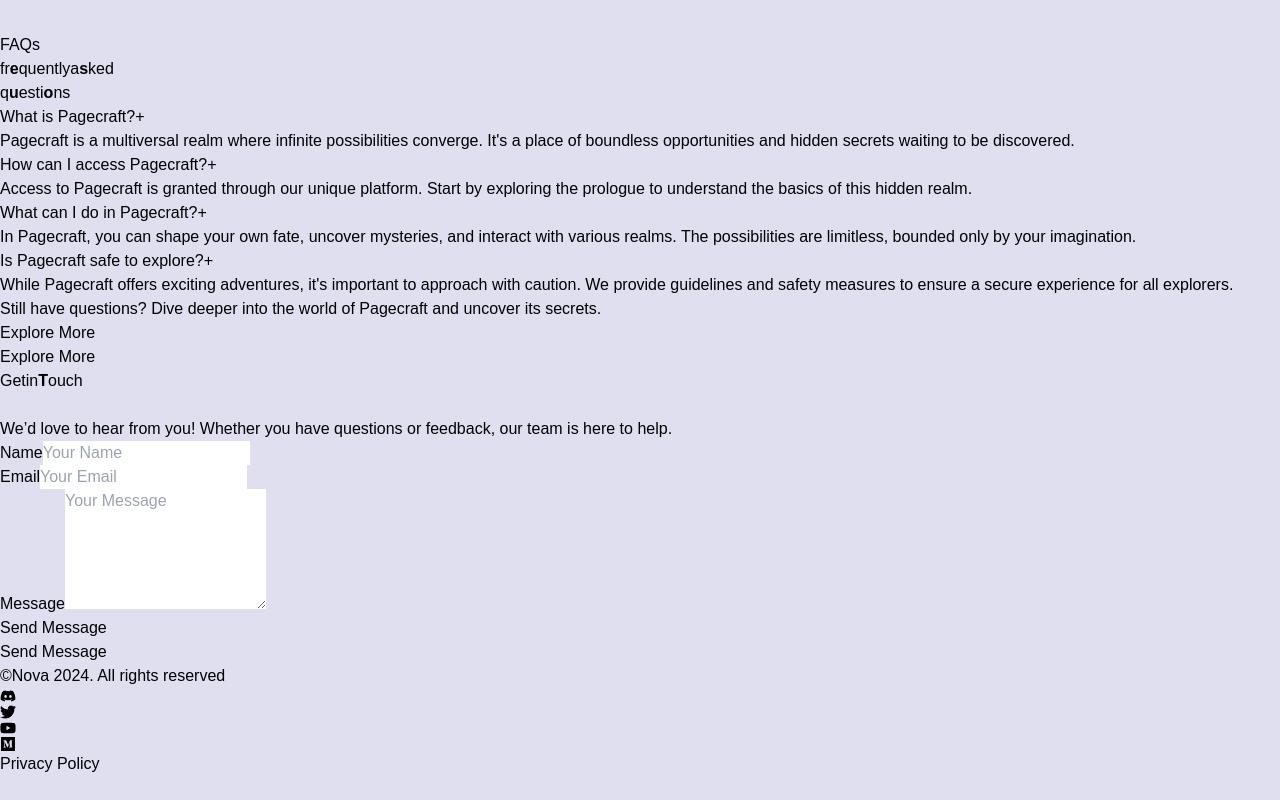
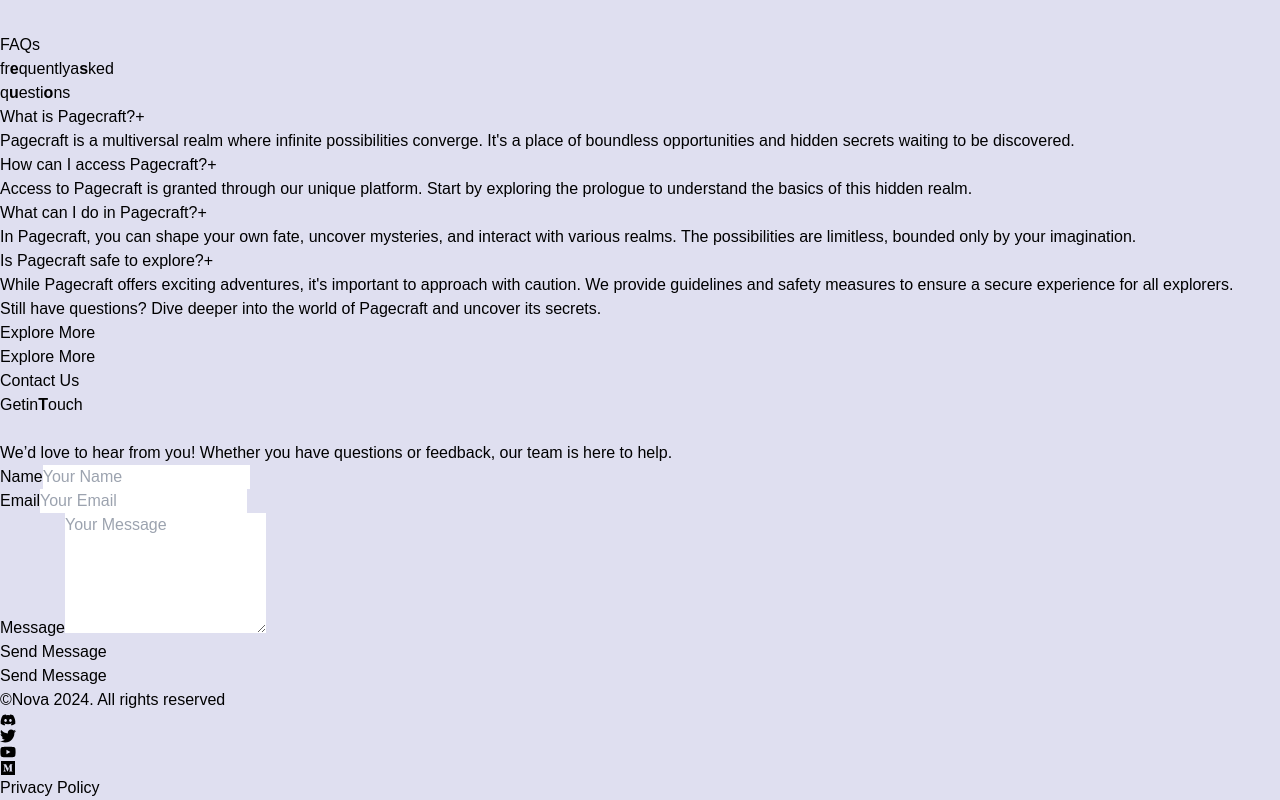
Before and after one commit to karanrajput2003/PageCraft, a React (Vite) app: page / in a window 1280 px wide. Shown: the part 1583-2383 px from the top of the page. Before the commit the page ends 2359 px from the top, so only its background shows below. Built offline with nearby package versions, Linux system fonts and the light colour scheme; a web font is replaced by a local one.

Commit message:
Update Contact.jsx

```diff
--- a/src/components/Contact.jsx
+++ b/src/components/Contact.jsx
@@ -47,6 +47,9 @@ const Contact = () => {
   return (
     <div id="contact" className="my-20 min-h-96 w-screen px-10">
       <div className="relative rounded-lg bg-black py-24 text-blue-50 sm:overflow-hidden">
+        <p className="font-general text-sm uppercase md:text-[10px] text-center">
+          Contact Us
+        </p>
          <div className="flex flex-col items-center text-center">
           <AnimatedTitle
             title="Get in <b>T</b>ouch"
```
